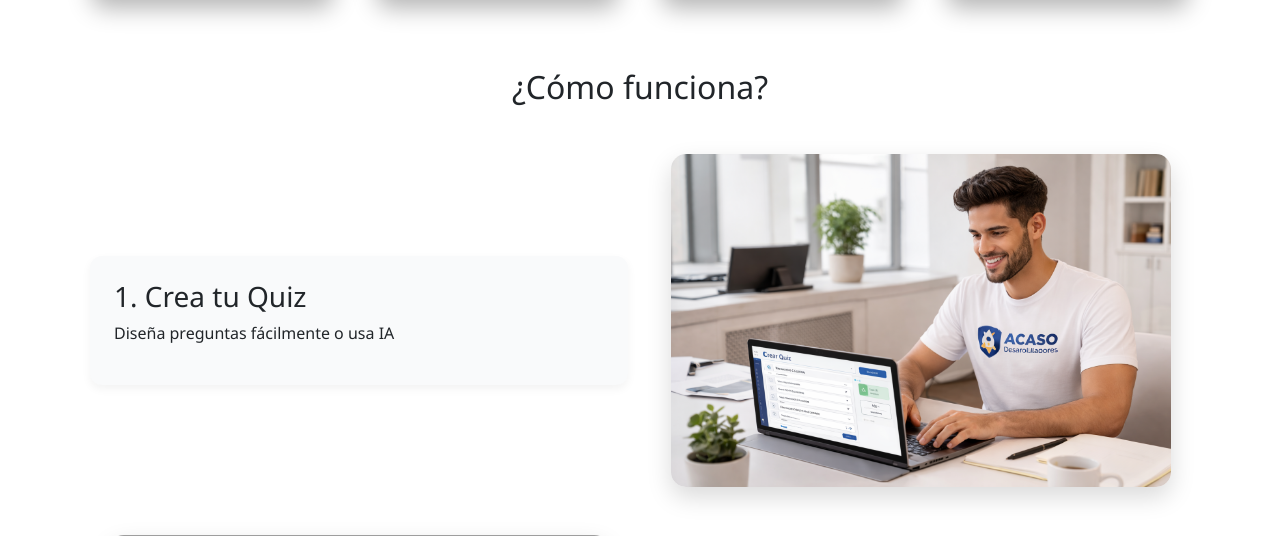
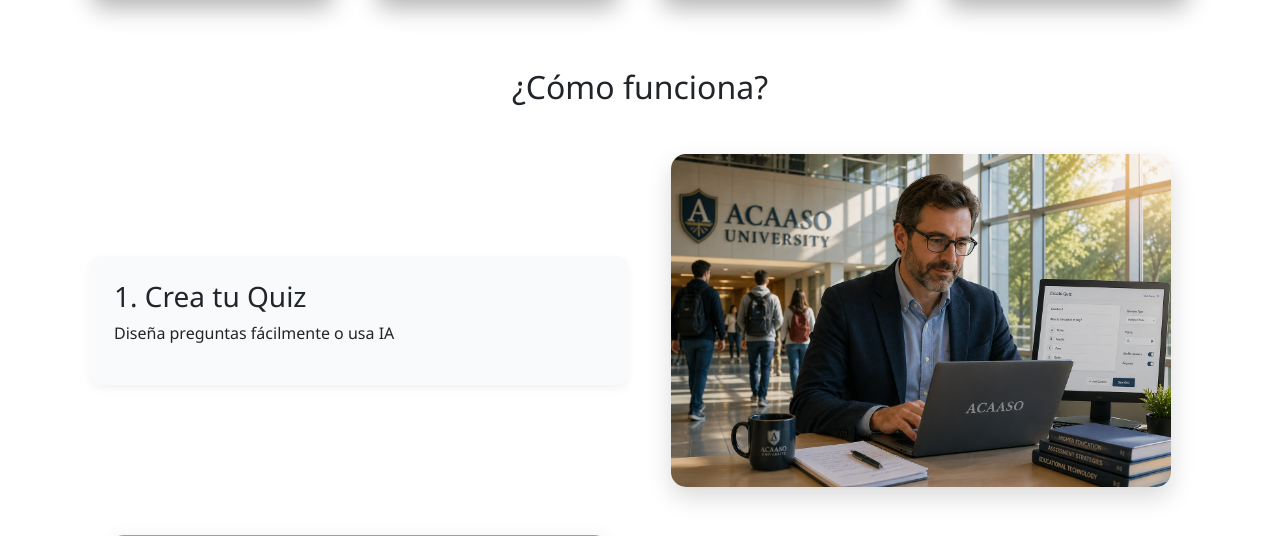
Before and after one commit to pardonAlf/Acaaso-TeacherAssesment, a Flask app: page / in a window 1280 px wide. Shown: the part 1209-1745 px from the top of the page. Run offline with Flask 3, Linux system fonts and the light colour scheme; some libraries are stand-ins or nearby versions; grey boxes are pictures that could not be loaded.

Commit message:
fix imagen creandoquizzes

```diff
--- a/templates/index.html
+++ b/templates/index.html
@@ -203,7 +203,7 @@
             </div>
         </div>
         <div class="col-md-6 text-center">
-            <img src="static/img/creandoquiz.png" class="step-img">
+            <img src="static/img/creandoquizzes.png" class="step-img">
         </div>
     </div>
 
```
Also changed, not shown: static/img/creandoquizzes.png (added).
